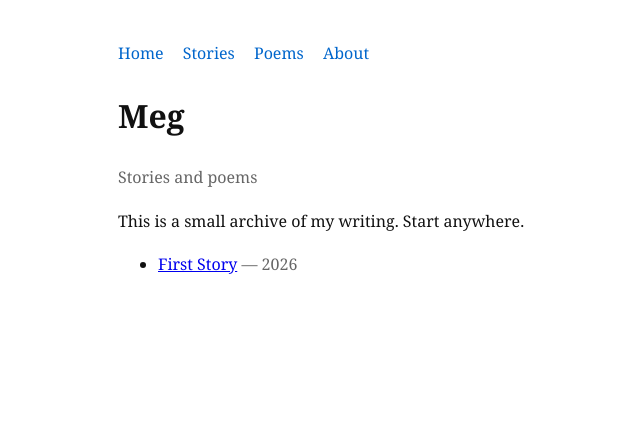
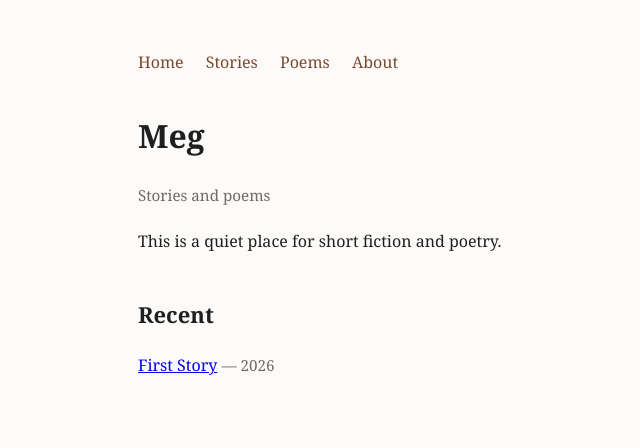
Before and after one commit to EchoesAndInk/EchoesAndInk.github.io, a plain HTML site: page index.html in a window 1280 px wide. Shown: the whole page, without its empty margins (162-802 px from the left). Drawn offline with Linux system fonts and the light colour scheme; files that its build step writes are made by us from their sources.

Commit message:
Update index.html

```diff
--- a/index.html
+++ b/index.html
@@ -4,24 +4,11 @@
   <meta charset="utf-8">
   <title>EchoesAndInk</title>
   <meta name="viewport" content="width=device-width, initial-scale=1">
-  <style>
-    body {
-      max-width: 720px;
-      margin: 40px auto;
-      padding: 0 20px;
-      font-family: Georgia, "Times New Roman", serif;
-      line-height: 1.7;
-      color: #111;
-    }
-    nav a {
-      margin-right: 15px;
-      text-decoration: none;
-      color: #0066cc;
-    }
-    .muted { color: #666; }
-  </style>
+  <link rel="stylesheet" href="style.css">
 </head>
 <body>
+
+<div class="wrap">
 
 <nav>
   <a href="index.html">Home</a>
@@ -34,16 +21,17 @@
 <p class="muted">Stories and poems</p>
 
 <p>
-This is a small archive of my writing.
-Start anywhere.
+This is a quiet place for short fiction and poetry.
 </p>
 
-<ul>
-  <li>
-    <a href="stories/first-story.html">First Story</a>
-    <span class="muted">— 2026</span>
-  </li>
-</ul>
+<h2>Recent</h2>
+<p>
+<a href="stories/first-story.html">First Story</a>
+<span class="muted">— 2026</span>
+</p>
 
+</div>
 </body>
 </html>
+
+</html>
```
